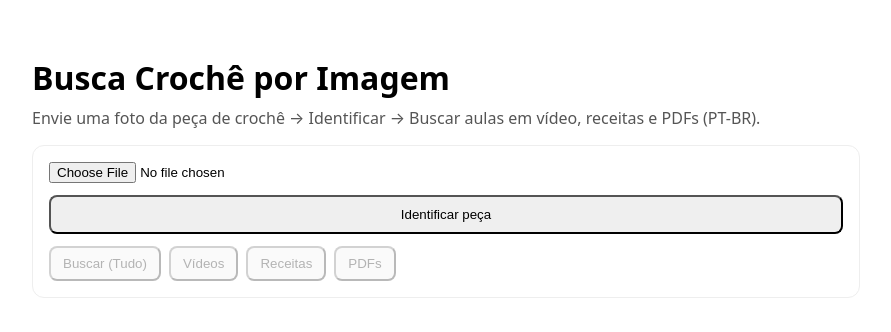
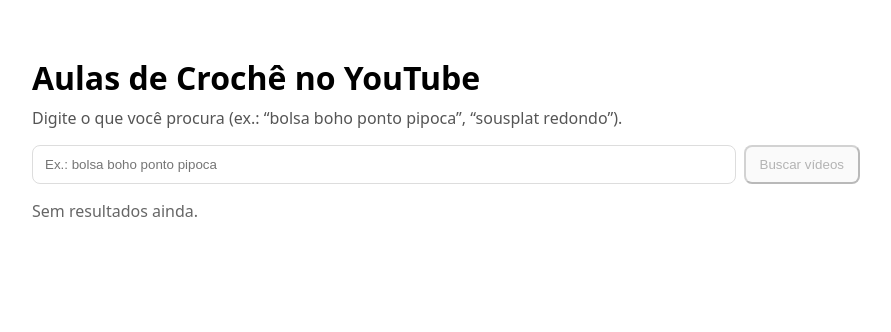
Before and after one commit to lucianoxfaustino-rgb/Busca-Croch-2.0, a Next.js app: page / in a window 1280 px wide. Shown: the top 332 px of the page, without its empty margins (194-1085 px from the left). Built offline with nearby package versions, Linux system fonts and the light colour scheme.

Commit message:
Update page.tsx

```diff
--- a/app/page.tsx
+++ b/app/page.tsx
@@ -1,88 +1,38 @@
 "use client";
-import { useState, useRef } from "react";
-
-type IdentifyOut = {
-  tipo?: string;
-  pontos?: string[];
-  estilo?: string;
-  materiais?: string[];
-  termos_busca?: string[];
-};
+import { useState } from "react";
 
 type ResultItem = {
   id: string;
   title: string;
-  type: "video" | "pdf" | "receita" | "texto";
+  type: "video";
   url: string;
   thumb?: string;
-  fonte: "youtube" | "cse";
+  fonte: "youtube";
 };
 
 export default function Page() {
-  const [imgPreview, setImgPreview] = useState<string | null>(null);
-  const [identify, setIdentify] = useState<IdentifyOut | null>(null);
-  const [aiQuery, setAiQuery] = useState<{ intent:string; query:string; entities:string[] } | null>(null);
+  const [q, setQ] = useState("");
   const [results, setResults] = useState<ResultItem[]>([]);
+  const [nextPageToken, setNextPageToken] = useState<string | undefined>();
   const [loading, setLoading] = useState(false);
-  const [stage, setStage] = useState<"idle"|"identified"|"searched">("idle");
   const [error, setError] = useState<string | null>(null);
-  const fileRef = useRef<HTMLInputElement>(null);
-  const [filtro, setFiltro] = useState<""|"video"|"receita"|"pdf">("");
 
-  async function onChooseFile(e: React.ChangeEvent<HTMLInputElement>) {
-    const f = e.target.files?.[0];
-    if (!f) return;
-    const url = URL.createObjectURL(f);
-    setImgPreview(url);
-    setIdentify(null);
-    setAiQuery(null);
-    setResults([]);
-    setStage("idle");
-  }
-
-  async function handleIdentify() {
+  async function search(token?: string, append = false) {
     try {
-      setError(null); setLoading(true);
-      const f = fileRef.current?.files?.[0];
-      if (!f) { setError("Selecione uma imagem primeiro."); setLoading(false); return; }
-      const fd = new FormData();
-      fd.append("image", f);
-
-      const out = await fetch("/api/identify", { method:"POST", body: fd }).then(r=>r.json());
-      if (out.error) throw new Error(out.error);
-      setIdentify(out);
-      setStage("identified");
-
-      const ai = await fetch("/api/ai-query", {
-        method:"POST",
-        headers: { "Content-Type":"application/json" },
-        body: JSON.stringify(out)
-      }).then(r=>r.json());
-      if (ai.error) throw new Error(ai.error);
-      setAiQuery(ai);
-    } catch (e: any) {
-      setError(e?.message || "Falha na identificação.");
-    } finally {
-      setLoading(false);
-    }
-  }
-
-  async function handleSearch(tipo?: "video"|"receita"|"pdf") {
-    try {
-      setError(null); setLoading(true);
-      const q = aiQuery?.query || (identify?.termos_busca?.join(" ") || "");
+      setLoading(true); setError(null);
       const body: any = { query: q.trim() };
-      if (tipo) { body.filtros = { tipo }; setFiltro(tipo); } else { setFiltro(""); }
-      const data = await fetch("/api/search", {
-        method:"POST",
+      if (token) body.pageToken = token;
+      const resp = await fetch("/api/search", {
+        method: "POST",
         headers: { "Content-Type":"application/json" },
         body: JSON.stringify(body)
-      }).then(r=>r.json());
-      if (data.error) throw new Error(data.error);
-      setResults(data.results || []);
-      setStage("searched");
+      });
+      const data = await resp.json();
+      if (!resp.ok) throw new Error(data?.error || "Falha na busca.");
+      setResults(prev => append ? [...prev, ...(data.results || [])] : (data.results || []));
+      setNextPageToken(data.nextPageToken);
     } catch (e: any) {
-      setError(e?.message || "Falha na busca.");
+      setError(e?.message || "Erro ao buscar.");
     } finally {
       setLoading(false);
     }
@@ -90,72 +40,33 @@ export default function Page() {
 
   return (
     <main style={{ maxWidth: 860, margin: "40px auto", padding: 16 }}>
-      <h1 style={{ margin: 0 }}>Busca Crochê por Imagem</h1>
+      <h1 style={{ margin: 0 }}>Aulas de Crochê no YouTube</h1>
       <p style={{ marginTop: 8, color: "#555" }}>
-        Envie uma foto da peça de crochê → Identificar → Buscar aulas em vídeo, receitas e PDFs (PT-BR).
+        Digite o que você procura (ex.: “bolsa boho ponto pipoca”, “sousplat redondo”).
       </p>
 
-      <div style={{ border:"1px solid #eee", borderRadius: 12, padding: 16, display:"grid", gap: 12 }}>
-        <input type="file" accept="image/*" ref={fileRef} onChange={onChooseFile} />
-        {imgPreview && (
-          <img src={imgPreview} alt="" style={{ width: "100%", maxHeight: 320, objectFit: "cover", borderRadius: 12 }} />
-        )}
-        <button onClick={handleIdentify} disabled={loading} style={{ padding:"10px 14px", borderRadius: 8 }}>
-          {loading ? "Processando..." : "Identificar peça"}
-        </button>
-
-        {error && <div style={{ color:"#b00" }}>{error}</div>}
-
-        {identify && (
-          <div style={{ background:"#fafafa", border:"1px solid #eee", borderRadius:12, padding:12 }}>
-            <b>Identificação:</b><br/>
-            <div><b>Tipo:</b> {identify.tipo || "—"}</div>
-            <div><b>Pontos:</b> {identify.pontos?.join(", ") || "—"}</div>
-            <div><b>Estilo:</b> {identify.estilo || "—"}</div>
-            <div><b>Materiais:</b> {identify.materiais?.join(", ") || "—"}</div>
-            <div><b>Termos:</b> {identify.termos_busca?.join(", ") || "—"}</div>
-          </div>
-        )}
-
-        {aiQuery && (
-          <div style={{ fontSize: 13, color:"#666" }}>
-            <div><b>Intenção:</b> {aiQuery.intent}</div>
-            <div><b>Query normalizada:</b> {aiQuery.query}</div>
-            <div><b>Entities:</b> {aiQuery.entities.join(", ")}</div>
-          </div>
-        )}
-
-        <div style={{ display:"flex", gap: 8, flexWrap:"wrap" }}>
-          <button onClick={()=>handleSearch()} disabled={loading || !aiQuery} style={{ padding:"8px 12px", borderRadius: 8 }}>
-            {loading ? "Buscando..." : "Buscar (Tudo)"}
-          </button>
-          <button onClick={()=>handleSearch("video")} disabled={loading || !aiQuery} style={{ padding:"8px 12px", borderRadius: 8 }}>
-            Vídeos
-          </button>
-          <button onClick={()=>handleSearch("receita")} disabled={loading || !aiQuery} style={{ padding:"8px 12px", borderRadius: 8 }}>
-            Receitas
-          </button>
-          <button onClick={()=>handleSearch("pdf")} disabled={loading || !aiQuery} style={{ padding:"8px 12px", borderRadius: 8 }}>
-            PDFs
+      <div style={{ display:"flex", gap:8, marginTop:12 }}>
+        <input
+          value={q}
+          onChange={e=>setQ(e.target.value)}
+          placeholder="Ex.: bolsa boho ponto pipoca"
+          style={{ flex:1, padding:"10px 12px", border:"1px solid #ddd", borderRadius:8 }}
+        />
+        <button onClick={()=>search()} disabled={loading || !q.trim()} style={{ padding:"10px 14px", borderRadius:8 }}>
+          {loading ? "Buscando..." : "Buscar vídeos"}
         </button>
       </div>
-      </div>
 
-      {stage !== "idle" && (
-        <div style={{ marginTop: 20 }}>
-          <h3 style={{ margin: "8px 0" }}>
-            Resultados {filtro ? `(${filtro})` : ""}
-          </h3>
-          <ul style={{ display:"grid", gap:12, listStyle:"none", padding:0 }}>
+      {error && <div style={{ color:"#b00", marginTop:10 }}>{error}</div>}
+
+      <ul style={{ display:"grid", gap:12, listStyle:"none", padding:0, marginTop:16 }}>
         {results.map((it)=>(
           <li key={it.id} style={{ border:"1px solid #eee", borderRadius:12, padding:12 }}>
             <div style={{ display:"flex", gap:12, alignItems:"center" }}>
-                  {it.thumb && <img src={it.thumb} alt="" width={96} height={64} style={{ objectFit:"cover", borderRadius:8 }} />}
+              {it.thumb && <img src={it.thumb} alt="" width={120} height={68} style={{ objectFit:"cover", borderRadius:8 }} />}
               <div style={{ flex:1 }}>
                 <div style={{ fontWeight:600 }}>{it.title}</div>
-                    <div style={{ fontSize:12, color:"#666" }}>
-                      {it.type.toUpperCase()} • {it.fonte.toUpperCase()}
-                    </div>
+                <div style={{ fontSize:12, color:"#666" }}>YOUTUBE</div>
                 <a href={it.url} target="_blank" style={{ display:"inline-block", marginTop:6 }}>
                   Abrir
                 </a>
@@ -163,8 +74,14 @@ export default function Page() {
             </div>
           </li>
         ))}
-            {!results.length && <li style={{ color:"#666" }}>Sem resultados.</li>}
+        {!results.length && !loading && <li style={{ color:"#666" }}>Sem resultados ainda.</li>}
       </ul>
+
+      {nextPageToken && (
+        <div style={{ marginTop:12 }}>
+          <button onClick={()=>search(nextPageToken, true)} disabled={loading} style={{ padding:"10px 14px", borderRadius:8 }}>
+            {loading ? "Carregando..." : "Carregar mais"}
+          </button>
         </div>
       )}
     </main>
```
Lines whose indentation alone changed are shown as unchanged.
